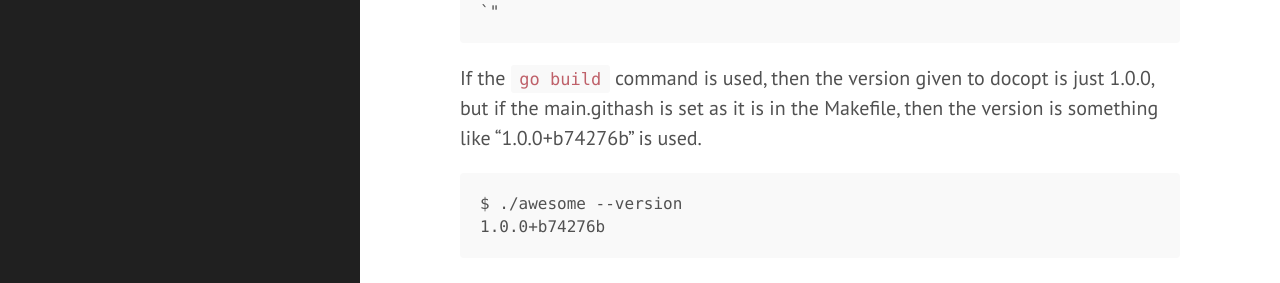
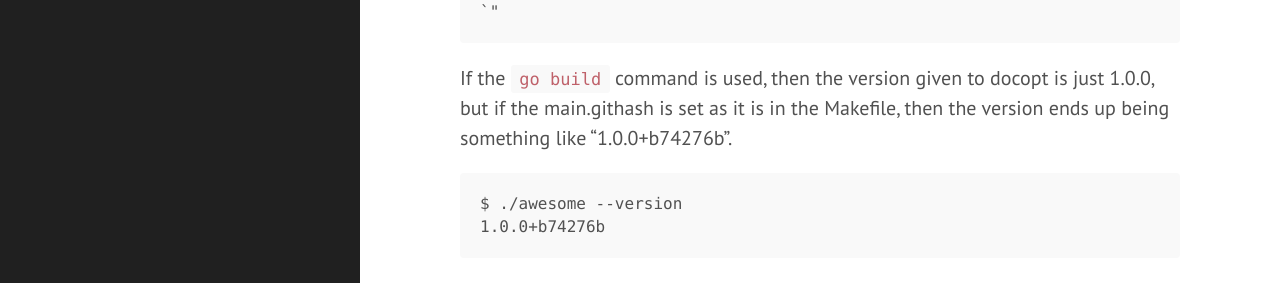
Before and after one commit to ngerakines/ngerakines.me, a Jekyll site: the page built from _posts/2014-08-03-clean-build-versions-with-docopt.markdown, in a window 1280 px wide and 900 px high, scrolled down 1105 px. Shown: the part 195-478 px from the top of the window. Built offline with Jekyll 4.4.1, drawn with Linux system fonts in a browser that asks for light colours; Markdown is read by kramdown in place of the engine named in the settings.

Commit message:
grammar. so complicated.

````diff
--- a/_posts/2014-08-03-clean-build-versions-with-docopt.markdown
+++ b/_posts/2014-08-03-clean-build-versions-with-docopt.markdown
@@ -50,7 +50,7 @@ all:
 	go build -ldflags "-X main.githash `git rev-parse --short HEAD`"
 ```
 
-If the `go build` command is used, then the version given to docopt is just 1.0.0, but if the main.githash is set as it is in the Makefile, then the version is something like "1.0.0+b74276b" is used.
+If the `go build` command is used, then the version given to docopt is just 1.0.0, but if the main.githash is set as it is in the Makefile, then the version ends up being something like "1.0.0+b74276b".
 
     $ ./awesome --version
     1.0.0+b74276b
````
